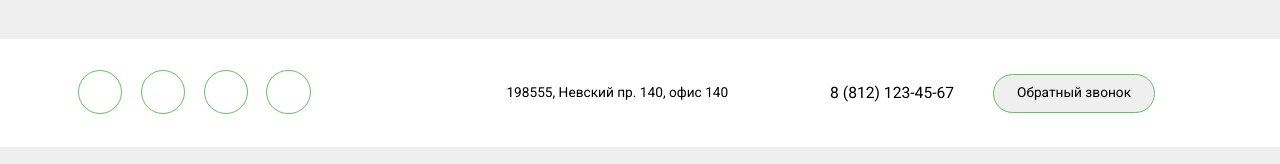
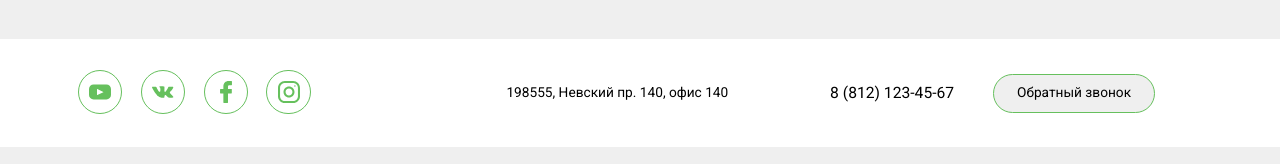
Before and after one commit to Viktorphp84/beauty_landing, a plain HTML site: page index.html in a window 1280 px wide. Shown: the part 1720-1884 px from the top of the page. Drawn offline with Linux system fonts and the light colour scheme; a web font is replaced by a local one.

Commit message:
feat: added slash in image path

```diff
--- a/source/style/style.css
+++ b/source/style/style.css
@@ -345,7 +345,7 @@ body {
   height: 3.4425vw;
   border-radius: 1.72125vw;
   border: 0.153vw solid #66C05D;
-  background-image: url(source/images/youtub.svg);
+  background-image: url(/source/images/youtub.svg);
   background-repeat: no-repeat;
   background-origin: content-box;
   background-position: center center;
@@ -362,7 +362,7 @@ body {
   height: 3.4425vw;
   border-radius: 1.72125vw;
   border: 0.153vw solid #66C05D;
-  background-image: url(source/images/vk.svg);
+  background-image: url(/source/images/vk.svg);
   background-repeat: no-repeat;
   background-origin: content-box;
   background-position: center center;
@@ -378,7 +378,7 @@ body {
   height: 3.4425vw;
   border-radius: 1.72125vw;
   border: 0.153vw solid #66C05D;
-  background-image: url(source/images/facebook.svg);
+  background-image: url(/source/images/facebook.svg);
   background-repeat: no-repeat;
   background-origin: content-box;
   background-position: center center;
@@ -394,7 +394,7 @@ body {
   height: 3.4425vw;
   border-radius: 1.72125vw;
   border: 0.153vw solid #66C05D;
-  background-image: url(source/images/instagram.svg);
+  background-image: url(/source/images/instagram.svg);
   background-repeat: no-repeat;
   background-origin: content-box;
   background-position: center center;
```
